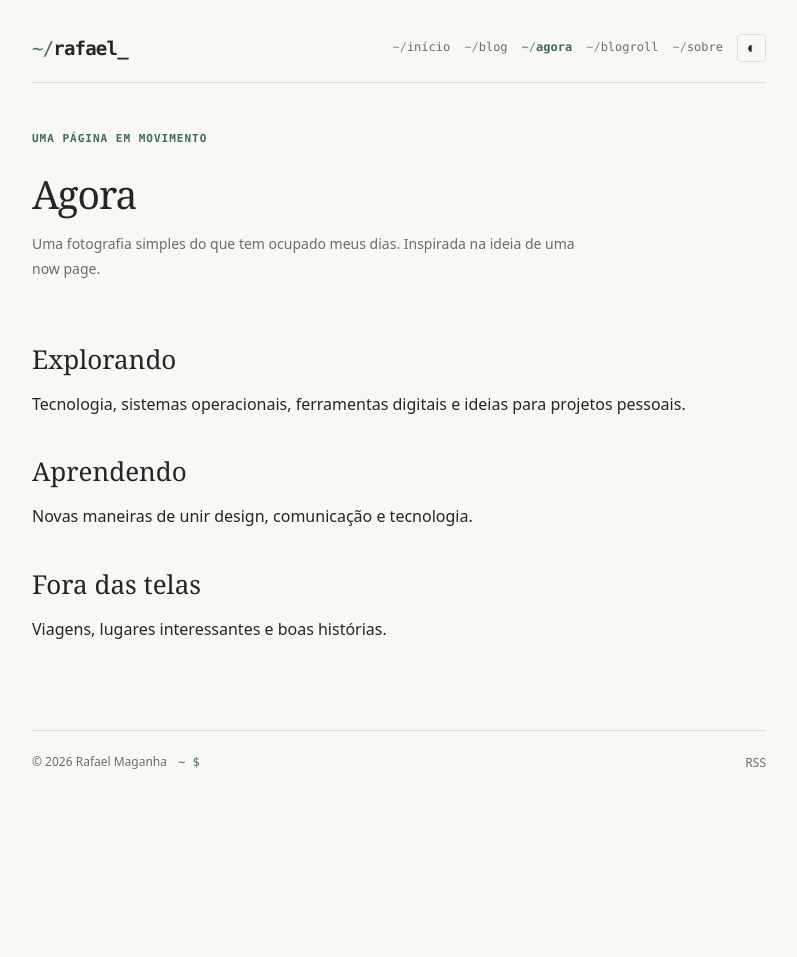
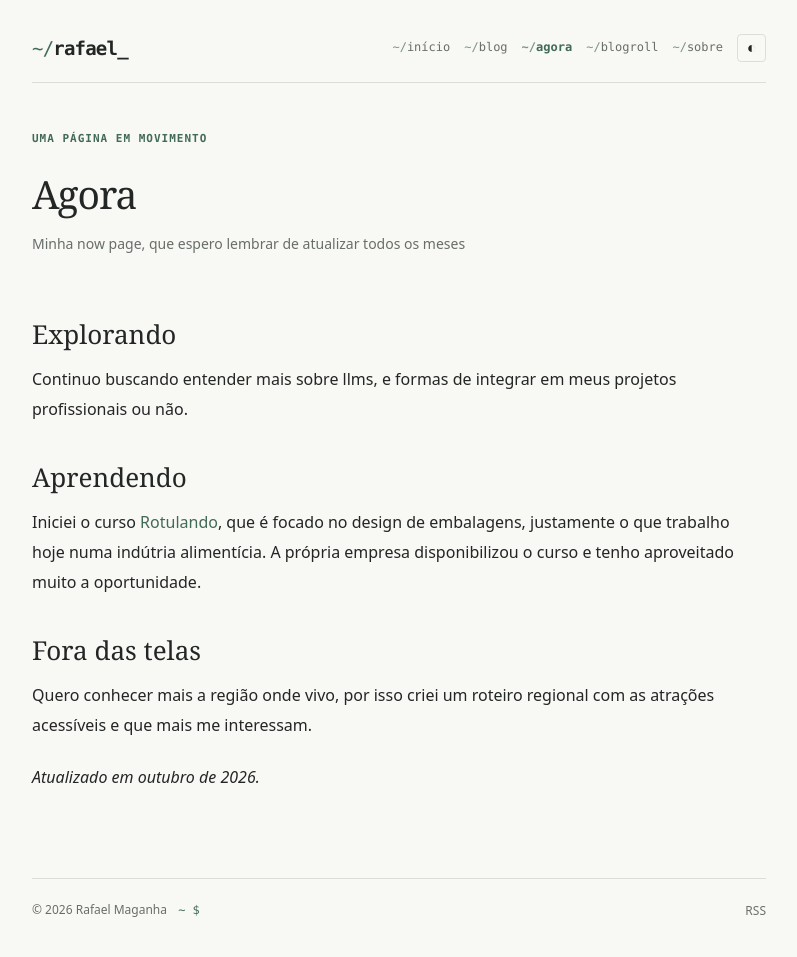
Before and after one commit to major042/rafael-blog, a Jekyll site: the page built from agora.md, in a window 1280 px wide. Shown: the whole page, without its empty margins (241-1038 px from the left). Built offline with Jekyll 4.4.1, drawn with Linux system fonts in a browser that asks for light colours; before the commit the page ends 900 px from its top, so only the background shows below that.

Commit message:
Update agora.md with new content and revisions

```diff
--- a/agora.md
+++ b/agora.md
@@ -2,18 +2,20 @@
 layout: page
 title: Agora
 eyebrow: Uma página em movimento
-intro: Uma fotografia simples do que tem ocupado meus dias. Inspirada na ideia de uma now page.
+intro: Minha now page, que espero lembrar de atualizar todos os meses
 permalink: /agora/
 ---
 
 ## Explorando
 
-Tecnologia, sistemas operacionais, ferramentas digitais e ideias para projetos pessoais.
+Continuo buscando entender mais sobre llms, e formas de integrar em meus projetos profissionais ou não.
 
 ## Aprendendo
 
-Novas maneiras de unir design, comunicação e tecnologia.
+Iniciei o curso [Rotulando](https://cursorotulando.com.br/), que é focado no design de embalagens, justamente o que trabalho hoje numa indútria alimentícia. A própria empresa disponibilizou o curso e tenho aproveitado muito a oportunidade.
 
 ## Fora das telas
 
-Viagens, lugares interessantes e boas histórias.
+Quero conhecer mais a região onde vivo, por isso criei um roteiro regional com as atrações acessíveis e que mais me interessam.
+
+*Atualizado em outubro de 2026.*
```
